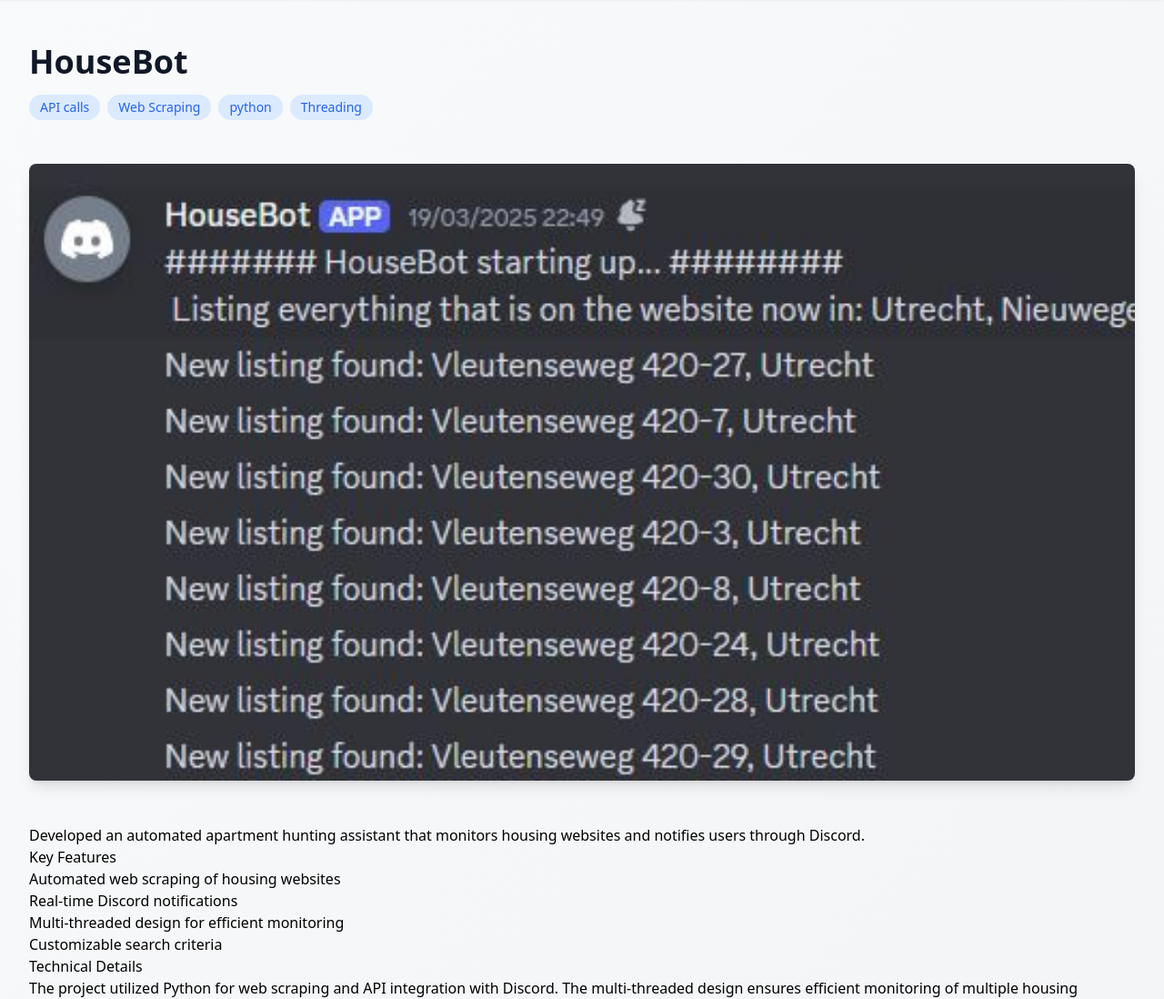
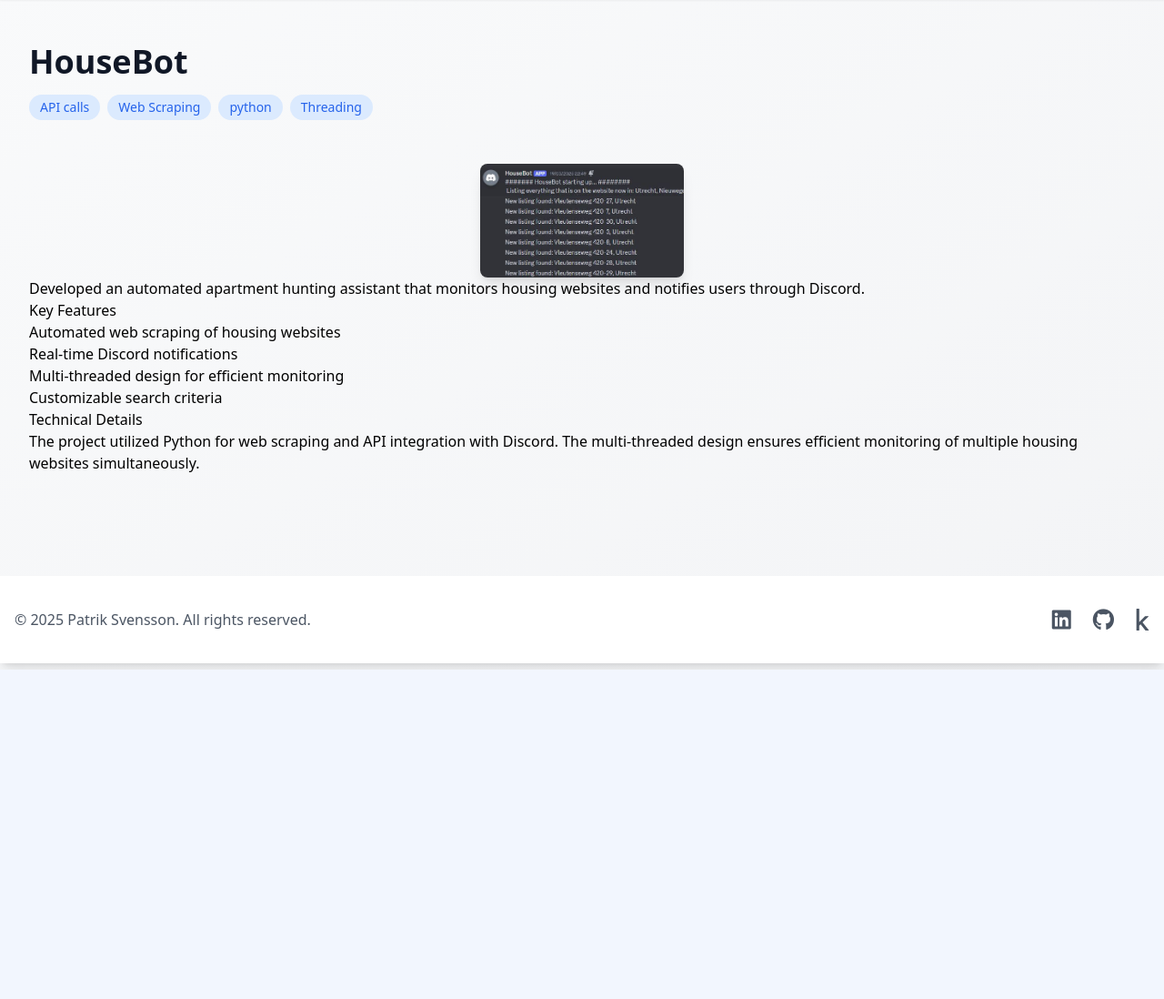
Before and after one commit to patriksn/portfolio, a Flask app: page /housebot in a window 1280 px wide. Shown: the part 64-1162 px from the top of the page at 91% size. After the commit the page ends 800 px from the top, so only its background shows below. Run offline with Flask 3, Linux system fonts and the light colour scheme; some libraries are stand-ins or nearby versions.

Commit message:
Style: Image size on project pages
Made the images smaller

```diff
--- a/portfolio_page/templates/project1.html
+++ b/portfolio_page/templates/project1.html
@@ -15,8 +15,8 @@
     </div>
 
     <!-- Project Image -->
-    <div class="mb-12">
-        <img src="{{ url_for('static', filename='images/' + project.image) }}" alt="{{ project.title }}" class="w-full h-auto rounded-lg shadow-lg">
+    <div class="max-w-4xl mx-auto">
+        <img src="{{ url_for('static', filename='images/' + project.image) }}" alt="{{ project.title }}" class="w-1/4 h-auto rounded-lg shadow-lg mx-auto">
     </div>
 
     <!-- Project Content -->
--- a/portfolio_page/templates/project2.html
+++ b/portfolio_page/templates/project2.html
@@ -16,8 +16,8 @@
 
     <!-- Project Image -->
     <div class="mb-12">
-        <div class="relative w-full h-96 overflow-hidden bg-gray-50 rounded-lg shadow-lg">
-            <img src="{{ url_for('static', filename='images/' + project.image) }}" alt="{{ project.title }}" class="w-full h-full object-contain">
+        <div class="max-w-4xl mx-auto">
+            <img src="{{ url_for('static', filename='images/' + project.image) }}" alt="{{ project.title }}" class="w-1/4 h-auto rounded-lg shadow-lg mx-auto">
         </div>
     </div>
 
--- a/portfolio_page/templates/project3.html
+++ b/portfolio_page/templates/project3.html
@@ -16,8 +16,8 @@
 
     <!-- Project Image -->
     <div class="mb-12">
-        <div class="relative w-full h-96 overflow-hidden bg-gray-50 rounded-lg shadow-lg">
-            <img src="{{ url_for('static', filename='images/' + project.image) }}" alt="{{ project.title }}" class="w-full h-full object-contain">
+        <div class="max-w-4xl mx-auto">
+            <img src="{{ url_for('static', filename='images/' + project.image) }}" alt="{{ project.title }}" class="w-1/4 h-auto rounded-lg shadow-lg mx-auto">
         </div>
     </div>
 
--- a/portfolio_page/templates/project4.html
+++ b/portfolio_page/templates/project4.html
@@ -15,8 +15,8 @@
     </div>
 
     <!-- Project Image -->
-    <div class="mb-12">
-        <img src="{{ url_for('static', filename='images/' + project.image) }}" alt="{{ project.title }}" class="w-full h-auto rounded-lg shadow-lg">
+    <div class="max-w-4xl mx-auto">
+        <img src="{{ url_for('static', filename='images/' + project.image) }}" alt="{{ project.title }}" class="w-1/4 h-auto rounded-lg shadow-lg mx-auto">
     </div>
 
     <!-- Project Content -->
--- a/portfolio_page/templates/project5.html
+++ b/portfolio_page/templates/project5.html
@@ -15,8 +15,8 @@
     </div>
 
     <!-- Project Image -->
-    <div class="mb-12">
-        <img src="{{ url_for('static', filename='images/' + project.image) }}" alt="{{ project.title }}" class="w-full h-auto rounded-lg shadow-lg">
+    <div class="max-w-4xl mx-auto">
+        <img src="{{ url_for('static', filename='images/' + project.image) }}" alt="{{ project.title }}" class="w-1/4 h-auto rounded-lg shadow-lg mx-auto">
     </div>
 
     <!-- Project Content -->
--- a/portfolio_page/templates/project6.html
+++ b/portfolio_page/templates/project6.html
@@ -15,8 +15,8 @@
     </div>
 
     <!-- Project Image -->
-    <div class="mb-12">
-        <img src="{{ url_for('static', filename='images/' + project.image) }}" alt="{{ project.title }}" class="w-full h-auto rounded-lg shadow-lg">
+    <div class="max-w-4xl mx-auto">
+        <img src="{{ url_for('static', filename='images/' + project.image) }}" alt="{{ project.title }}" class="w-1/4 h-auto rounded-lg shadow-lg mx-auto">
     </div>
 
     <!-- Project Content -->
```
